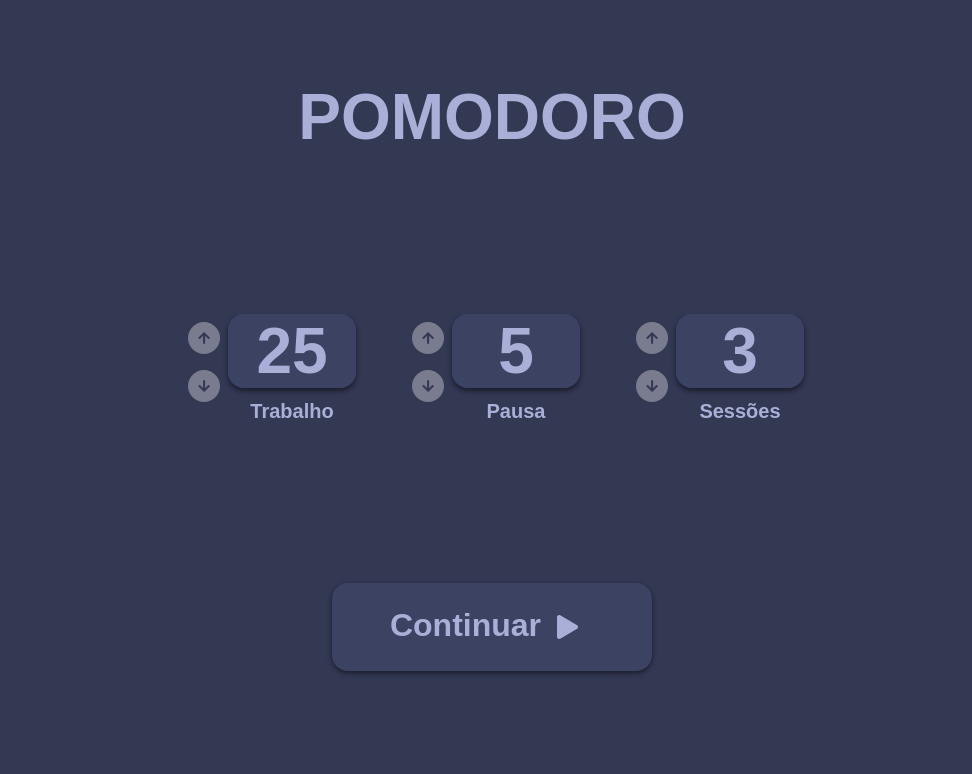
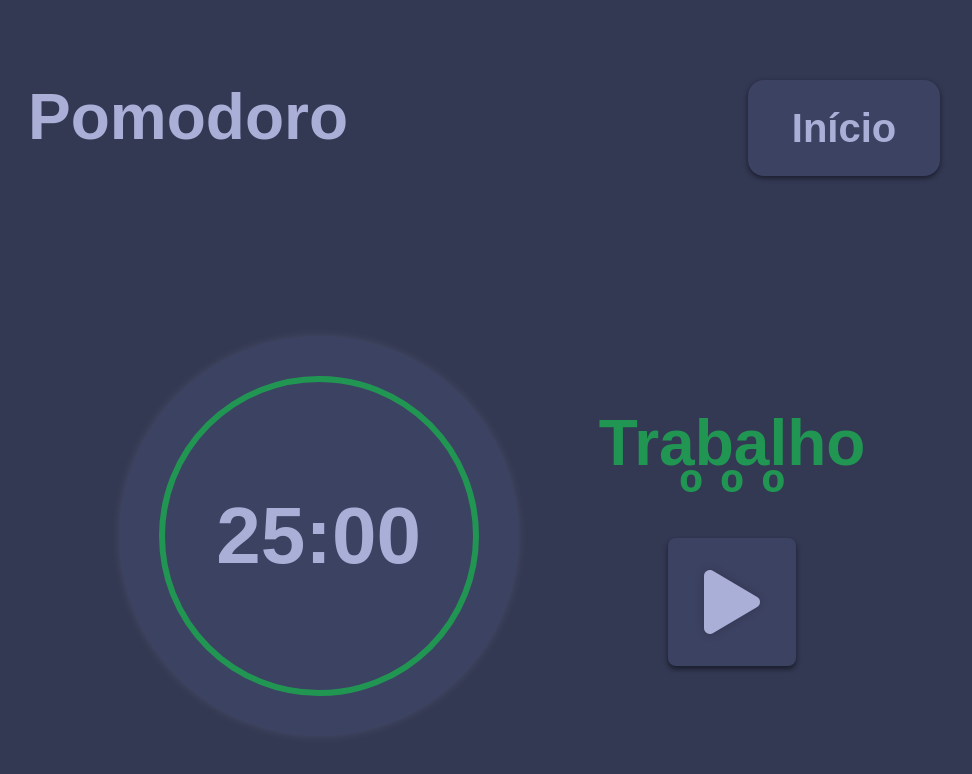
Before and after one commit to GuilhermeComin/pomodoro, a plain HTML site: page index.html in a window 1280 px wide. Shown: the whole page, without its empty margins (148-1120 px from the left). Drawn offline with Linux system fonts and the light colour scheme.

Commit message:
Layout segunda tela e início js

```diff
--- a/index.html
+++ b/index.html
@@ -13,7 +13,7 @@
 </head>
 
 <body>
-    <form action="pomodoro.html" method="post">
+    <div class="inicio" style="display: none;">
         <div class="title">
             POMODORO
         </div>
@@ -21,14 +21,14 @@
             <div class="container">
                 <div class="work">
                     <div class="buttons">
-                        <button name="plus-work" class="up" onclick="increaseWork()"><i
+                        <button name="plus-work" type="button" class="up" onclick="increaseWork()"><i
                                 class="fas fa-arrow-up"></i></button>
-                        <button name="minus-work" class="down" onclick="decreaseWork()"><i
+                        <button name="minus-work" type="button" class="down" onclick="decreaseWork()"><i
                                 class="fas fa-arrow-down"></i></button>
                     </div>
                     <div class="info">
                         <div class="value">
-                            <input type="text" name="workTime" class="input-value" value="25" id="data-work">
+                            <input type="number" min="1" max="999" name="workTime" class="input-value" value="25" id="data-work">
                         </div>
                         <div class="text">
                             Trabalho
@@ -37,14 +37,14 @@
                 </div>
                 <div class="rest">
                     <div class="buttons">
-                        <button name="plus-work" class="up" onclick="increaseRest()"><i
+                        <button name="plus-work" type="button" class="up" onclick="increaseRest()"><i
                                 class="fas fa-arrow-up"></i></button>
-                        <button name="minus-work" class="down" onclick="decreaseRest()"><i
+                        <button name="minus-work" type="button" class="down" onclick="decreaseRest()"><i
                                 class="fas fa-arrow-down"></i></button>
                     </div>
                     <div class="info">
                         <div class="value">
-                            <input type="text" name="restTime" class="input-value" value="5" id="data-rest">
+                            <input type="number" min="1" max="999" name="restTime" class="input-value" value="5" id="data-rest">
                         </div>
                         <div class="text">
                             Pausa
@@ -53,14 +53,14 @@
                 </div>
                 <div class="session">
                     <div class="buttons">
-                        <button name="plus-work" class="up" onclick="increaseSession()"><i
+                        <button name="plus-work" type="button" class="up" onclick="increaseSession()"><i
                                 class="fas fa-arrow-up"></i></button>
-                        <button name="minus-work" class="down" onclick="decreaseSession()"><i
+                        <button name="minus-work" type="button" class="down" onclick="decreaseSession()"><i
                                 class="fas fa-arrow-down"></i></button>
                     </div>
                     <div class="info">
                         <div class="value">
-                            <input type="text" name="sessions" class="input-value" value="3" id="data-session">
+                            <input type="number" min="1" max="999" name="sessions" class="input-value" value="3" id="data-session">
                         </div>
                         <div class="text">
                             Sessões
@@ -74,7 +74,42 @@
                 <button type="submit">Continuar<i class="fas fa-play"></i></button>
             </div>
         </section>
-    </form>
+    </div>
+
+
+    <!-- ================ TELA DO CONTADOR -->
+    <div class="tela-trabalho">
+        <section id="trabalho">
+            <div class="container">
+                <div class="menu">
+                    <div class="title">
+                        Pomodoro
+                    </div>
+                    <div class="voltar-inicio">
+                        <button type="button">Início</button>
+                    </div>
+                </div>
+                <div class="content">
+                    <div class="contador">
+                        <p data-contador><span data-minutes>25</span>:<span data-seconds>00</span></p>
+                    </div>
+                    <div class="informacao">
+                        <div class="status">
+                            <div class="info-texto">
+                                Trabalho
+                            </div>
+                            <div class="info-sessao">
+                                º º º
+                            </div>
+                        </div>
+                        <div onclick="startCount()" class="play-button">
+                            <i class="fas fa-play"></i>
+                        </div>
+                    </div>
+                </div>
+            </div>
+        </section>
+    </div>
 </body>
 <script src="script.js"></script>
 
--- a/script.js
+++ b/script.js
@@ -1,43 +1,58 @@
 // Funções botões trabalho
 function increaseWork() {
     var workValue = document.getElementById('data-work').value
-    document.getElementById('data-work').value = parseInt(workValue)+1
+    if (workValue < 999) {
+        document.getElementById('data-work').value = parseInt(workValue) + 1
+    }
 }
 function decreaseWork() {
     var workValue = document.getElementById('data-work').value
-    document.getElementById('data-work').value = parseInt(workValue)-1
+    if (workValue > 1) {
+        document.getElementById('data-work').value = parseInt(workValue) - 1
+    }
 }
 
 // Funções botões pausa
 function increaseRest() {
     var restValue = document.getElementById('data-rest').value
-    document.getElementById('data-rest').value = parseInt(restValue)+1
+    if (restValue < 999) {
+        document.getElementById('data-rest').value = parseInt(restValue) + 1
+    }
 }
 function decreaseRest() {
     var restValue = document.getElementById('data-rest').value
-    document.getElementById('data-rest').value = parseInt(restValue)-1
+    if (restValue > 1) {
+        document.getElementById('data-rest').value = parseInt(restValue) - 1
+    }
 }
 
 // Funções botões sessão
 function increaseSession() {
     var sessionValue = document.getElementById('data-session').value
-    document.getElementById('data-session').value = parseInt(sessionValue)+1
+    if (sessionValue < 999) {
+        document.getElementById('data-session').value = parseInt(sessionValue) + 1
+    }
 }
 function decreaseSession() {
     var sessionValue = document.getElementById('data-session').value
-    document.getElementById('data-session').value = parseInt(sessionValue)-1
+    if (sessionValue > 1) {
+        document.getElementById('data-session').value = parseInt(sessionValue) - 1
+    }
 }
 
+function startCount() {
+    let minutos = parseInt(document.querySelector('[data-minutes]').innerHTML)
+    let segundos = parseInt(document.querySelector('[data-seconds]').innerHTML)
+    setInterval(() => {
+        while (minutos > 0) {
+            if (segundos == 0) {
 
-// var xhr = new XMLHttpRequest();
-// xhr.open("POST", url, true);
-// xhr.setRequestHeader('Content-Type', 'application/json');
-// xhr.send(JSON.stringify({
-//     name: "Deska",
-//     email: "deska@gmail.com",
-//     phone: "342234553"
-//  }));
-// xhr.onload = function() {
-//     var data = JSON.parse(this.responseText);
-//     console.log(data);
-// };
+            }
+        }
+    }, 1000);
+}
+
+// setInterval(() => {
+//     i++;
+//     console.log(i)
+// }, 1000);
--- a/style.css
+++ b/style.css
@@ -68,7 +68,16 @@
     background-color: var(--secondary-color-alt);
   }
 
-  /* =============== CONTENT ================ */
+  input::-webkit-outer-spin-button, input::-webkit-inner-spin-button {
+  -webkit-appearance: none;
+  margin: 0;
+  }
+
+  input[type=number] {
+    -moz-appearance: textfield;
+  }
+
+  /* =============== TELA INICIAL ================ */
 
  #content .container {
     display: flex;
@@ -192,3 +201,141 @@
     font-size: 1.5rem;
     margin: 1rem;
   }
+
+/* ================= TELA TRABALHO ====================== */
+
+  #trabalho .container {
+    padding: 4rem 10rem;
+    position: relative;
+  }
+
+  #trabalho .menu {
+    position: relative;
+    padding: 1rem;
+    margin-bottom: 15rem;
+  }
+
+  #trabalho .title {
+    display: inline;
+    position: absolute;
+    top: 1rem;
+    left: 1rem;
+    margin: 0;
+  }
+
+  #trabalho .voltar-inicio {
+    font-size: 4rem;
+    color: var(--text-color);
+    position: absolute;
+    top: 1rem;
+    right: 2rem;
+    display: inline;
+  }
+
+  #trabalho button {
+    background-color: var(--primary-color-alt);
+    width: 12rem;
+    height: 6rem;
+    text-align: center;
+    border-radius: 1rem;
+    box-shadow: 0 2px 5px rgba(0,0,0,0.5);
+    transition: background 0.2s;
+    cursor: pointer;
+    user-select: none;
+    font-size: 2.5rem;
+    font-weight: bold;
+    color: var(--text-color);
+    padding: 1rem;
+  }
+
+  #trabalho button:hover {
+    background-color: var(--secondary-color-alt);
+  }
+
+  #trabalho button:active {
+    background-color: var(--secondary-color);
+    border: 2px solid var(--secondary-color-alt);
+  }
+
+  #trabalho .content {
+    display: flex;
+    justify-content: center;
+    align-items: center;
+    flex-direction: row;
+  }
+
+  #trabalho .contador {
+    background-color: var(--primary-color-alt);
+    box-shadow: 0 0 10px rgba(255,255,255,0.1);
+    width: 25rem;
+    height: 25rem;
+    border-radius: 50%;
+    text-align: center;
+    font-size: 5rem;
+    font-weight: bold;
+    user-select: none;
+    padding: 2rem;
+    display: flex;
+    justify-content: center;
+    align-items: center;
+  }
+
+  #trabalho .contador p {
+    width: 20rem;
+    height: 20rem;
+    border: 0.4rem solid var(--green);
+    border-radius: 50%;
+    display: flex;
+    justify-content: center;
+    align-items: center;
+    margin: 0;
+  }
+
+  #trabalho .informacao {
+    display: flex;
+    align-items: center;
+    justify-content: center;
+    flex-direction: column;
+    font-size: 4rem;
+    font-weight: bold;
+    margin-left: 5rem;
+  }
+
+  #trabalho .status {
+    display: flex;
+    align-items: center;
+    justify-content: center;
+    flex-direction: column;
+    color: var(--green);
+  }
+
+  #trabalho .status .info-sessao {
+    margin-top: -1.5rem;
+    display: flex;
+    flex-direction: row;
+  }
+
+  #trabalho .play-button {
+    margin-top: 0.5rem;
+    background-color: var(--primary-color-alt);
+    border-radius: 0.5rem;
+    box-shadow: 0 3px 5px rgba(0,0,0,0.5);
+    text-shadow: 0 0 10px rgba(0,0,0,0.2);
+    height: 8rem;
+    width: 8rem;
+    display: flex;
+    align-items: center;
+    justify-content: center;
+    cursor: pointer;
+    transition: background 0.2s;
+    user-select: none;
+  }
+
+  #trabalho .play-button:hover {
+    background-color: var(--secondary-color-alt);
+  }
+
+  #trabalho .play-button:active {
+    background-color: var(--secondary-color);
+    border: 2px solid var(--secondary-color-alt);
+  }
```
Also changed, not shown: pomodoro.html (deleted, +0 -21 lines).
